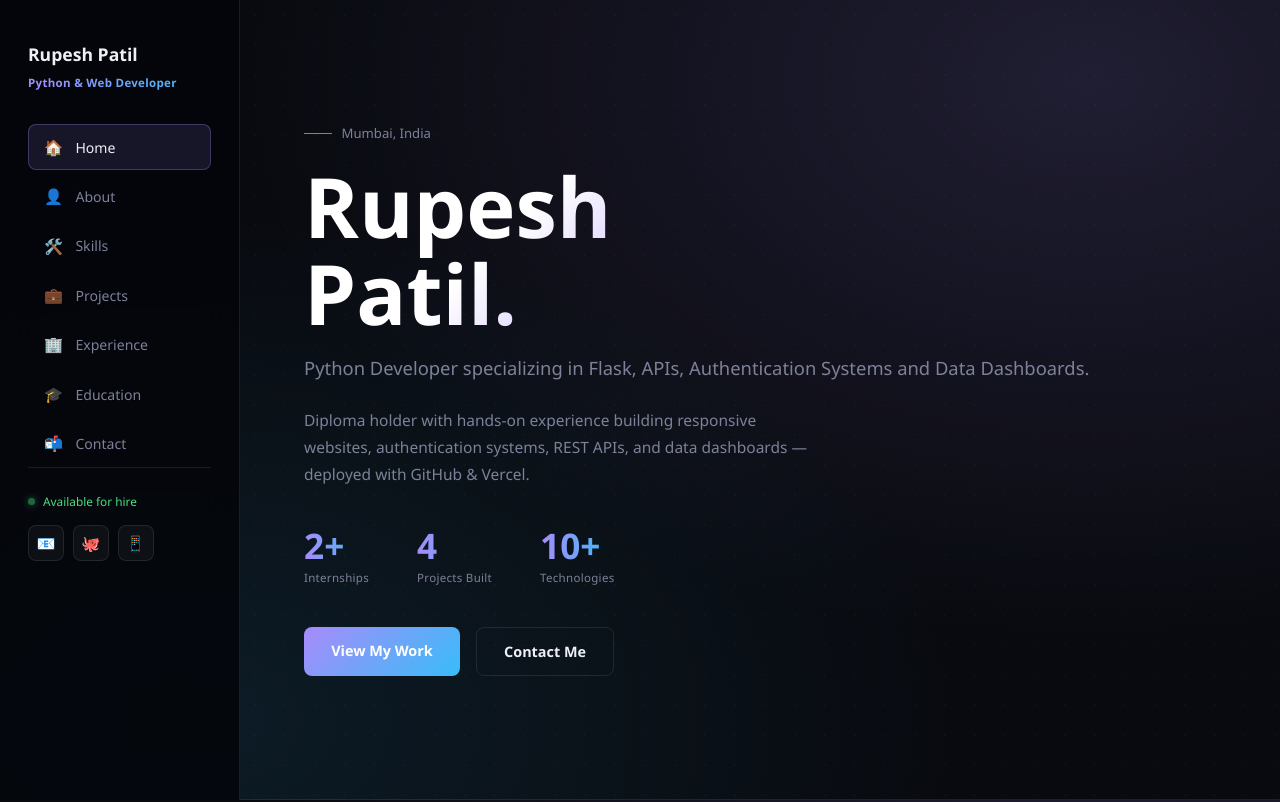
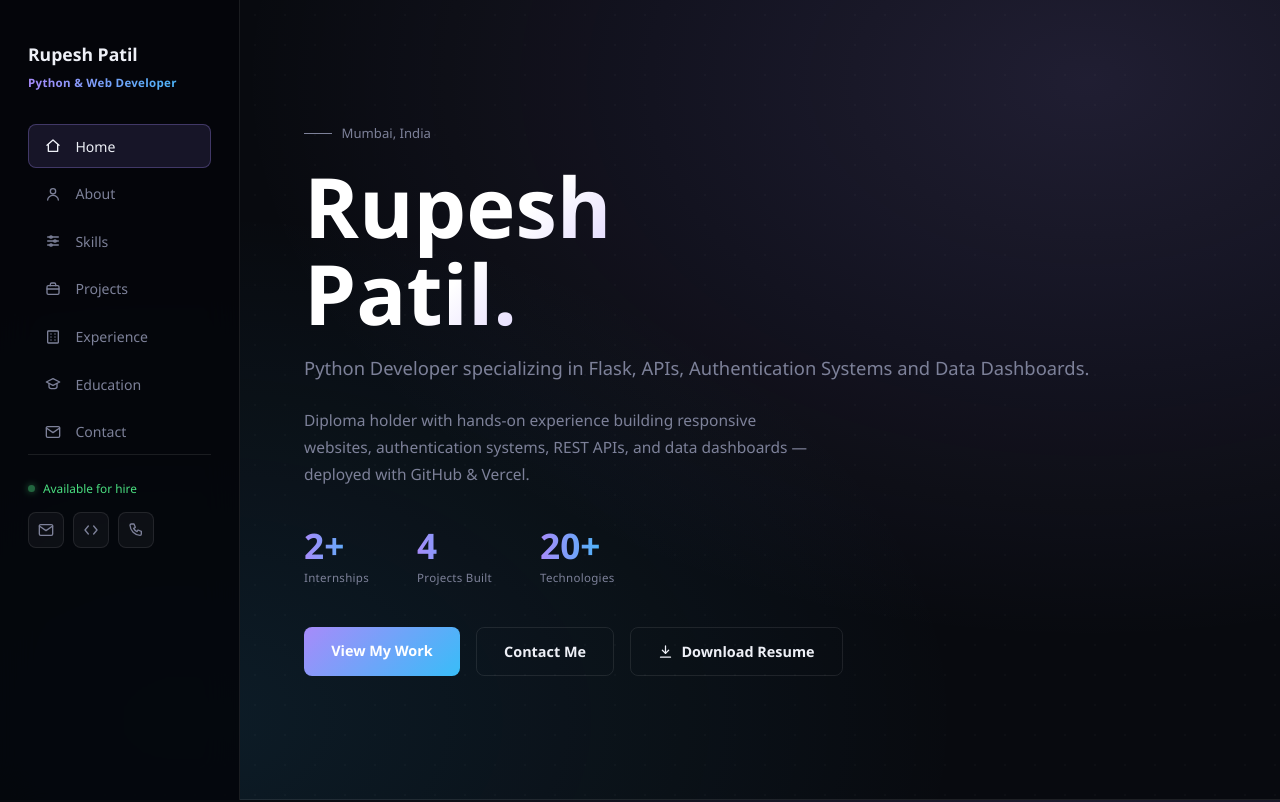
Before and after one commit to Groot0204/Portfolio, a plain HTML site: page index.html in a window 1280 px wide. Shown: the top 802 px of the page. Drawn offline with Linux system fonts and the light colour scheme.

Commit message:
Refactor code structure for improved readability and maintainability

```diff
--- a/index.html
+++ b/index.html
@@ -22,21 +22,21 @@
       <div class="s-logo">Rupesh Patil</div>
       <div class="s-role">Python & Web Developer</div>
       <ul class="s-nav">
-        <li><a href="#hero" class="active"><span class="ico">🏠</span>Home</a></li>
-        <li><a href="#about"><span class="ico">👤</span>About</a></li>
-        <li><a href="#skills"><span class="ico">🛠️</span>Skills</a></li>
-        <li><a href="#projects"><span class="ico">💼</span>Projects</a></li>
-        <li><a href="#experience"><span class="ico">🏢</span>Experience</a></li>
-        <li><a href="#education"><span class="ico">🎓</span>Education</a></li>
-        <li><a href="#contact"><span class="ico">📬</span>Contact</a></li>
+        <li><a href="#hero" class="active"><span class="ico"><svg viewBox="0 0 24 24" fill="none" stroke="currentColor" stroke-width="2" stroke-linecap="round" stroke-linejoin="round"><path d="M3 11l9-8 9 8"/><path d="M5 10v10h14V10"/></svg></span>Home</a></li>
+        <li><a href="#about"><span class="ico"><svg viewBox="0 0 24 24" fill="none" stroke="currentColor" stroke-width="2" stroke-linecap="round" stroke-linejoin="round"><circle cx="12" cy="8" r="4"/><path d="M4 21c0-4 4-7 8-7s8 3 8 7"/></svg></span>About</a></li>
+        <li><a href="#skills"><span class="ico"><svg viewBox="0 0 24 24" fill="none" stroke="currentColor" stroke-width="2" stroke-linecap="round" stroke-linejoin="round"><line x1="4" y1="6" x2="20" y2="6"/><line x1="4" y1="12" x2="20" y2="12"/><line x1="4" y1="18" x2="20" y2="18"/><circle cx="9" cy="6" r="1.8"/><circle cx="15" cy="12" r="1.8"/><circle cx="9" cy="18" r="1.8"/></svg></span>Skills</a></li>
+        <li><a href="#projects"><span class="ico"><svg viewBox="0 0 24 24" fill="none" stroke="currentColor" stroke-width="2" stroke-linecap="round" stroke-linejoin="round"><rect x="3" y="7" width="18" height="13" rx="2"/><path d="M8 7V5a2 2 0 0 1 2-2h4a2 2 0 0 1 2 2v2"/><line x1="3" y1="12" x2="21" y2="12"/></svg></span>Projects</a></li>
+        <li><a href="#experience"><span class="ico"><svg viewBox="0 0 24 24" fill="none" stroke="currentColor" stroke-width="2" stroke-linecap="round" stroke-linejoin="round"><rect x="4" y="3" width="16" height="18" rx="1"/><line x1="9" y1="7.5" x2="9" y2="7.5"/><line x1="15" y1="7.5" x2="15" y2="7.5"/><line x1="9" y1="12" x2="9" y2="12"/><line x1="15" y1="12" x2="15" y2="12"/><line x1="9" y1="16.5" x2="9" y2="16.5"/><line x1="15" y1="16.5" x2="15" y2="16.5"/></svg></span>Experience</a></li>
+        <li><a href="#education"><span class="ico"><svg viewBox="0 0 24 24" fill="none" stroke="currentColor" stroke-width="2" stroke-linecap="round" stroke-linejoin="round"><path d="M2 9l10-5 10 5-10 5-10-5z"/><path d="M6 11v5c0 1.5 2.5 3 6 3s6-1.5 6-3v-5"/></svg></span>Education</a></li>
+        <li><a href="#contact"><span class="ico"><svg viewBox="0 0 24 24" fill="none" stroke="currentColor" stroke-width="2" stroke-linecap="round" stroke-linejoin="round"><rect x="2" y="4" width="20" height="16" rx="2"/><path d="M2 6l10 7 10-7"/></svg></span>Contact</a></li>
       </ul>
     </div>
     <div class="s-bottom">
       <div class="s-avail">Available for hire</div>
       <div class="s-links">
-        <a href="mailto:rupeshrpatil8303@gmail.com" title="Email">📧</a>
-        <a href="https://github.com/Groot0204" target="_blank" title="GitHub">🐙</a>
-        <a href="tel:+918356085356" title="Phone">📱</a>
+        <a href="mailto:rupeshrpatil8303@gmail.com" title="Email" aria-label="Email Rupesh"><svg viewBox="0 0 24 24" fill="none" stroke="currentColor" stroke-width="2" stroke-linecap="round" stroke-linejoin="round"><rect x="2" y="4" width="20" height="16" rx="2"/><path d="M2 6l10 7 10-7"/></svg></a>
+        <a href="https://github.com/Groot0204" target="_blank" rel="noopener noreferrer" title="GitHub" aria-label="Rupesh's GitHub profile"><svg viewBox="0 0 24 24" fill="none" stroke="currentColor" stroke-width="2" stroke-linecap="round" stroke-linejoin="round"><polyline points="8 6 3 12 8 18"/><polyline points="16 6 21 12 16 18"/></svg></a>
+        <a href="tel:+918356085356" title="Phone" aria-label="Call Rupesh"><svg viewBox="0 0 24 24" fill="none" stroke="currentColor" stroke-width="2" stroke-linecap="round" stroke-linejoin="round"><path d="M5 3h4l2 5-2.5 1.5a11 11 0 0 0 5 5L15 12l5 2v4a2 2 0 0 1-2 2A16 16 0 0 1 3 5a2 2 0 0 1 2-2z"/></svg></a>
       </div>
     </div>
   </aside>
@@ -48,10 +48,8 @@
     <section id="hero">
       <div class="hero-tag ha ha1">Mumbai, India</div>
       <h1 class="hero-name ha ha2">Rupesh<br>Patil.</h1>
-      <p class="hero-role ha ha3">Python Developer specializing in Flask, APIs, Authentication Systems and Data
-        Dashboards.
-      <p class="hero-desc ha ha4">Diploma holder with hands-on experience building responsive websites,
-        authentication systems, REST APIs, and data dashboards — deployed with GitHub & Vercel.</p>
+      <p class="hero-role ha ha3">Python Developer specializing in Flask, APIs, Authentication Systems and Data Dashboards.</p>
+      <p class="hero-desc ha ha4">Diploma holder with hands-on experience building responsive websites, authentication systems, REST APIs, and data dashboards — deployed with GitHub & Vercel.</p>
       <div class="hero-stats ha ha5">
         <div>
           <div class="stat-num">2+</div>
@@ -62,13 +60,14 @@
           <div class="stat-lbl">Projects Built</div>
         </div>
         <div>
-          <div class="stat-num">10+</div>
+          <div class="stat-num">20+</div>
           <div class="stat-lbl">Technologies</div>
         </div>
       </div>
       <div class="hero-btns ha ha6">
         <a href="#projects" class="btn btn-primary">View My Work</a>
         <a href="#contact" class="btn btn-outline">Contact Me</a>
+        <a href="./Rupesh_Patil_CV.pdf" download class="btn btn-outline btn-dl"><span class="dl-icon"><svg viewBox="0 0 24 24" fill="none" stroke="currentColor" stroke-width="2" stroke-linecap="round" stroke-linejoin="round"><path d="M12 3v12"/><polyline points="7 10 12 15 17 10"/><line x1="4" y1="21" x2="20" y2="21"/></svg></span>Download Resume</a>
       </div>
     </section>
 
@@ -203,6 +202,7 @@
           <div class="p-body">
             <div class="p-top">
               <div class="p-name">Flask Sales Analysis Dashboard</div>
+              <span class="live">● Live on Vercel</span>
             </div>
             <p class="p-desc">Web dashboard with CSV upload, dynamic sales charts (bar, line, pie) via Matplotlib,
               summary statistics, and PDF/CSV export. Bootstrap-powered responsive UI.
@@ -226,6 +226,7 @@
           <div class="p-body">
             <div class="p-top">
               <div class="p-name">Pexels Image Search App</div>
+              <span class="live">● Live on Vercel</span>
             </div>
             <p class="p-desc">Image search web app integrating the Pexels API with keyword search, paginated results and
               a responsive masonry-style gallery layout.
@@ -315,13 +316,13 @@
       <p class="sec-sub contact-note">Open to internships, freelance work, and full-time opportunities.
       </p>
       <div class="contact-grid rs">
-        <a href="mailto:rupeshrpatil8303@gmail.com" class="cc"><span class="ci">📧</span><span
+        <a href="mailto:rupeshrpatil8303@gmail.com" class="cc"><span class="ci"><svg viewBox="0 0 24 24" fill="none" stroke="currentColor" stroke-width="2" stroke-linecap="round" stroke-linejoin="round"><rect x="2" y="4" width="20" height="16" rx="2"/><path d="M2 6l10 7 10-7"/></svg></span><span
             class="cl">Email</span><span class="cv">rupeshrpatil8303@gmail.com</span></a>
-        <a href="tel:+918356085356" class="cc"><span class="ci">📱</span><span class="cl">Phone</span><span
+        <a href="tel:+918356085356" class="cc"><span class="ci"><svg viewBox="0 0 24 24" fill="none" stroke="currentColor" stroke-width="2" stroke-linecap="round" stroke-linejoin="round"><path d="M5 3h4l2 5-2.5 1.5a11 11 0 0 0 5 5L15 12l5 2v4a2 2 0 0 1-2 2A16 16 0 0 1 3 5a2 2 0 0 1 2-2z"/></svg></span><span class="cl">Phone</span><span
             class="cv">+91 83560 85356</span></a>
-        <a href="https://github.com/Groot0204" target="_blank" class="cc"><span class="ci">🐙</span><span
+        <a href="https://github.com/Groot0204" target="_blank" rel="noopener noreferrer" class="cc"><span class="ci"><svg viewBox="0 0 24 24" fill="none" stroke="currentColor" stroke-width="2" stroke-linecap="round" stroke-linejoin="round"><polyline points="8 6 3 12 8 18"/><polyline points="16 6 21 12 16 18"/></svg></span><span
             class="cl">GitHub</span><span class="cv">github.com/Groot0204</span></a>
-        <a href="#" class="cc"><span class="ci">📍</span><span class="cl">Location</span><span class="cv">Mumbai,
+        <a href="https://www.google.com/maps/place/Mumbai,+Maharashtra,+India" target="_blank" rel="noopener noreferrer" class="cc"><span class="ci"><svg viewBox="0 0 24 24" fill="none" stroke="currentColor" stroke-width="2" stroke-linecap="round" stroke-linejoin="round"><path d="M12 21s7-6.6 7-11.5A7 7 0 0 0 5 9.5C5 14.4 12 21 12 21z"/><circle cx="12" cy="9.5" r="2.5"/></svg></span><span class="cl">Location</span><span class="cv">Mumbai,
             India</span></a>
       </div>
     </section>
--- a/styles.css
+++ b/styles.css
@@ -150,6 +150,14 @@ body::before {
   font-size: .95rem;
   width: 20px;
   text-align: center;
+  display: inline-flex;
+  align-items: center;
+  justify-content: center;
+}
+
+.s-nav a .ico svg {
+  width: 16px;
+  height: 16px;
 }
 
 .s-nav a:hover {
@@ -218,12 +226,19 @@ body::before {
   justify-content: center;
   font-size: .95rem;
   text-decoration: none;
+  color: var(--muted);
   transition: all .22s ease;
+}
+
+.s-links a svg {
+  width: 16px;
+  height: 16px;
 }
 
 .s-links a:hover {
   border-color: var(--p);
   background: rgba(167, 139, 250, .12);
+  color: var(--p);
   transform: translateY(-2px);
 }
 
@@ -466,6 +481,22 @@ section {
   border-color: var(--p);
   color: var(--p);
   transform: translateY(-3px);
+}
+
+.btn-dl {
+  display: inline-flex;
+  align-items: center;
+  gap: .5rem;
+}
+
+.dl-icon {
+  display: flex;
+  align-items: center;
+}
+
+.dl-icon svg {
+  width: 15px;
+  height: 15px;
 }
 
 /* BENTO */
@@ -737,6 +768,7 @@ section {
 .ti-head {
   display: flex;
   justify-content: space-between;
+  align-items: center;
   flex-wrap: wrap;
   gap: .5rem;
   margin-bottom: .3rem;
@@ -863,9 +895,15 @@ section {
 
 .ci {
   font-size: 1.75rem;
-  display: block;
+  display: flex;
+  justify-content: center;
   margin-bottom: .6rem;
   transition: transform .3s ease;
+}
+
+.ci svg {
+  width: 28px;
+  height: 28px;
 }
 
 .cl {
```
Also changed, not shown: 1 other file.
